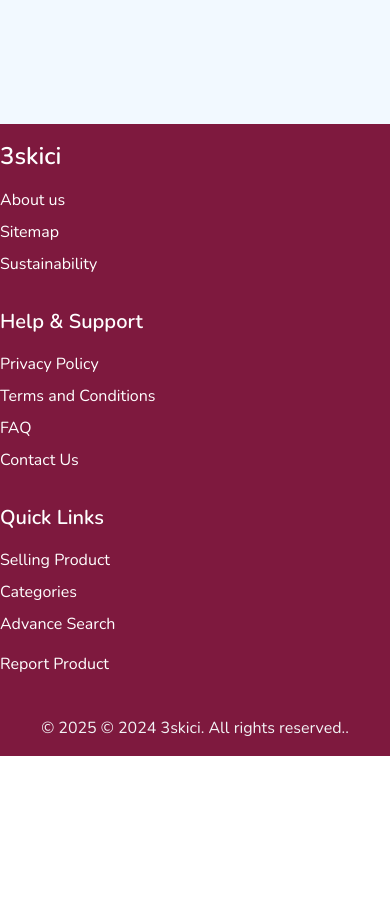
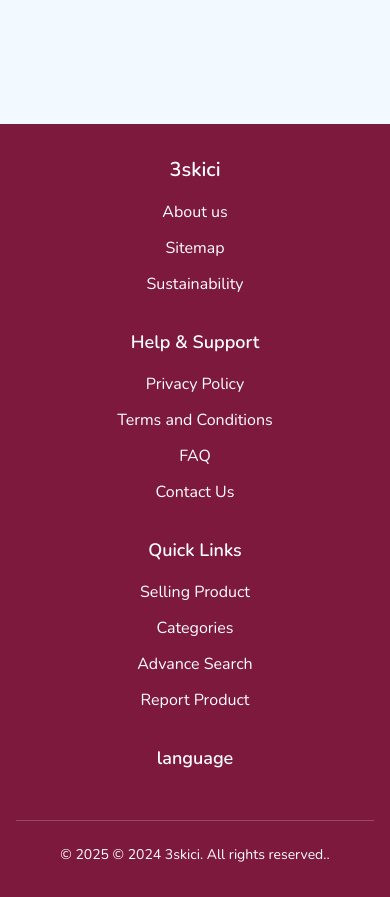
Before and after one commit to 3skici/3skici-frontend, a React (Create React App) app: page /en in a window 390 px wide. Shown: the part 1340-2237 px from the top of the page. Before the commit the page ends 2096 px from the top, so only its background shows below. Built offline with nearby package versions, Linux system fonts and the light colour scheme; no server answers; what tailwindcss-rtl would draw is missing.

Commit message:
fix footer responsiveness

```diff
--- a/src/components/layout/Footer.js
+++ b/src/components/layout/Footer.js
@@ -25,24 +25,25 @@
   const contact = getPathWithLanguage("/contact-us", currentLanguage);
 
   return (
-    <footer className="bg-[#7e193e] text-white py-4">
-      <div className="container mx-auto">
-        <div className="grid grid-cols-1 sm:grid-cols-2 lg:grid-cols-3 gap-8">
-          {/* Left Column: 3skici Section */}
-          <div>
-            <h3 className="text-2xl font-bold mb-4">3skici</h3>
-
-            <ul className="space-y-2">
+    <footer className="bg-[#7e193e] text-white py-8">
+      <div className="container mx-auto px-4">
+        <div className="grid grid-cols-1 md:grid-cols-2 lg:grid-cols-4 gap-8">
+          {/* 3skici Section */}
+          <div className="text-center md:text-left">
+            <h3 className="text-xl lg:text-2xl font-bold mb-4">3skici</h3>
+            <ul className="space-y-3">
+              <li>
                 <Link
                   to={about}
-                className=" hover:text-red-300 transition duration-200"
+                  className="hover:text-red-300 transition duration-200 block"
                 >
                   {t("about_us_nav")}
                 </Link>
+              </li>
               <li>
                 <Link
                   to={sitemap}
-                  className=" hover:text-red-300 transition duration-200"
+                  className="hover:text-red-300 transition duration-200 block"
                 >
                   {t("sitemap")}
                 </Link>
@@ -50,7 +51,7 @@
               <li>
                 <Link
                   to={sustainability}
-                  className=" hover:text-red-300 transition duration-200"
+                  className="hover:text-red-300 transition duration-200 block"
                 >
                   {t("sustainability")}
                 </Link>
@@ -58,99 +59,80 @@
             </ul>
           </div>
 
-          {/* Middle Column: Help & Support */}
-          <div>
-            <h3 className="font-semibold  text-xl mb-4">
+          {/* Help & Support */}
+          <div className="text-center md:text-left">
+            <h3 className="text-lg lg:text-xl font-semibold mb-4">
               {t("help_and_support")}
             </h3>
-            <ul className="space-y-2">
-              <li>
+            <ul className="space-y-3">
+              {[privacy, terms, faq, contact].map((path, index) => (
+                <li key={index}>
                   <Link
-                  to={privacy}
-                  className=" hover:text-red-300 transition duration-200"
+                    to={path}
+                    className="hover:text-red-300 transition duration-200 block"
                   >
-                  {t("privacy_policy")}
+                    {t(
+                      [
+                        "privacy_policy",
+                        "terms_and_conditions",
+                        "faq",
+                        "contact_us_text",
+                      ][index]
+                    )}
                   </Link>
                 </li>
-              <li>
-                <Link
-                  to={terms}
-                  className=" hover:text-red-300 transition duration-200"
-                >
-                  {t("terms_and_conditions")}
-                </Link>
-              </li>
-              <li>
-                <Link
-                  to={faq}
-                  className=" hover:text-red-300 transition duration-200"
-                >
-                  {t("faq")}
-                </Link>
-              </li>
-              <li>
-                <Link
-                  to={contact}
-                  className=" hover:text-red-300 transition duration-200"
-                >
-                  {t("contact_us_text")}
-                </Link>
-              </li>
+              ))}
             </ul>
           </div>
 
-          {/* Right Column: Regular Visited Links */}
-          <div>
-            <h3 className="font-semibold  text-xl mb-4">{t("quick_links")}</h3>
-            <ul className="space-y-2">
-              <li>
-                <Link
-                  to={getPathWithLanguage("/selling-product", currentLanguage)}
-                  className="  hover:text-red-300 py-2 lg:py-0"
-                >
-                  {t("selling_product")}
-                </Link>
-              </li>
-              <li>
-                <Link
-                  to={getPathWithLanguage("/categories", currentLanguage)}
-                  className="  hover:text-red-300 py-2 lg:py-0"
-                >
-                  {t("categories")}
-                </Link>
-              </li>
-              <li>
-                <Link
-                  to={getPathWithLanguage("/filter", currentLanguage)}
-                  className="  hover:text-red-300 py-2 lg:py-0"
-                >
-                  {t("advance_search")}
-                </Link>
-              </li>
-              <li>
-                {isLoggedIn ? (
-                  <Link
-                    to={getPathWithLanguage("/report", currentLanguage)}
-                    className="   hover:text-red-300 py-2 lg:py-0"
-                  >
-                    {t("report_product")}
-                  </Link>
-                ) : (
+          {/* Quick Links */}
+          <div className="text-center md:text-left">
+            <h3 className="text-lg lg:text-xl font-semibold mb-4">
+              {t("quick_links")}
+            </h3>
+            <ul className="space-y-3">
+              {["/selling-product", "/categories", "/filter", "/report"].map(
+                (path, index) => (
+                  <li key={index}>
+                    {path === "/report" && !isLoggedIn ? (
                       <button
                         onClick={(e) => validateLogin(e, "report product")}
-                    className="   hover:text-red-300 py-2 lg:py-0"
+                        className="hover:text-red-300 transition duration-200 w-full"
                       >
                         {t("report_product")}
                       </button>
+                    ) : (
+                      <Link
+                        to={getPathWithLanguage(path, currentLanguage)}
+                        className="hover:text-red-300 transition duration-200 block"
+                      >
+                        {t(
+                          [
+                            "selling_product",
+                            "categories",
+                            "advance_search",
+                            "report_product",
+                          ][index]
+                        )}
+                      </Link>
                     )}
                   </li>
+                )
+              )}
             </ul>
           </div>
-          {/* Language Switcher Dropdown */}
+
+          {/* Language Switcher */}
+          <div className="text-center md:text-left">
+            <h3 className="text-lg lg:text-xl font-semibold mb-4">
+              {t("language")}
+            </h3>
+            {/* Add your language switcher component here */}
           </div>
-        <div></div>
+        </div>
+
         {/* Copyright */}
-        <div className="  text-center text-gray-100 mt-8">
+        <div className="border-t border-white/20 mt-8 pt-6 text-center text-sm md:text-base">
           &copy; {new Date().getFullYear()} {t("copyright_notice")}.
         </div>
       </div>
```
Lines whose indentation alone changed are shown as unchanged.
